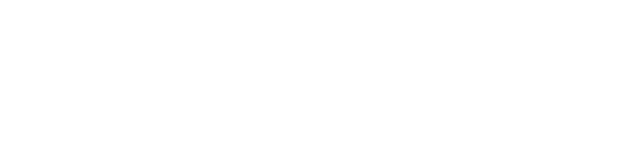
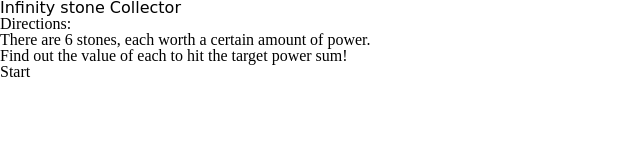
Before and after one commit to Wrighjd/unit-4-game, a plain HTML site: page index.html in a window 1280 px wide. Shown: the whole page, without its empty margins (0-640 px from the left). Drawn offline with nearby package versions, Linux system fonts and the light colour scheme; a web font is replaced by a local one.

Commit message:
added container for title and directions

```diff
--- a/assets/css/style.css
+++ b/assets/css/style.css
@@ -4,5 +4,7 @@
 }
 
 h1 {
+    text-align: left;
     font-family: 'Supermercado One', cursive;
+
 }
--- a/index.html
+++ b/index.html
@@ -6,7 +6,7 @@
         <meta name="description" content="Homework 4 for UT Coding Boot Camp">
         <meta name="author" content="Isaac J. Lee">
 
-        <title>Crystal Collector</title>
+        <title>Superhero Power Collector</title>
 
         <link rel="icon" type="image/png" href="assets/images/">
         <link rel="stylesheet" type="text/css" href="assets/css/reset.css">
@@ -15,3 +15,21 @@
 
         <script type="text/javascript" src="https://ajax.googleapis.com/ajax/libs/jquery/3.2.1/jquery.min.js"></script>
     </head>
+
+    <body>
+            <div class="container">
+                    <h1>Infinity stone Collector</h1>
+
+                    <div class="page">
+                        <h2>Directions:</h2>
+
+                        <p>There are 6 stones, each worth a certain amount of power.</p>
+                        <p>Find out the value of each to hit the target power sum!</p>
+
+                        <div class="page_next">Start</div>
+                    </div>
+
+
+                </div>
+    </body>
+    </html>
```
Also changed, not shown: 1 other file.
